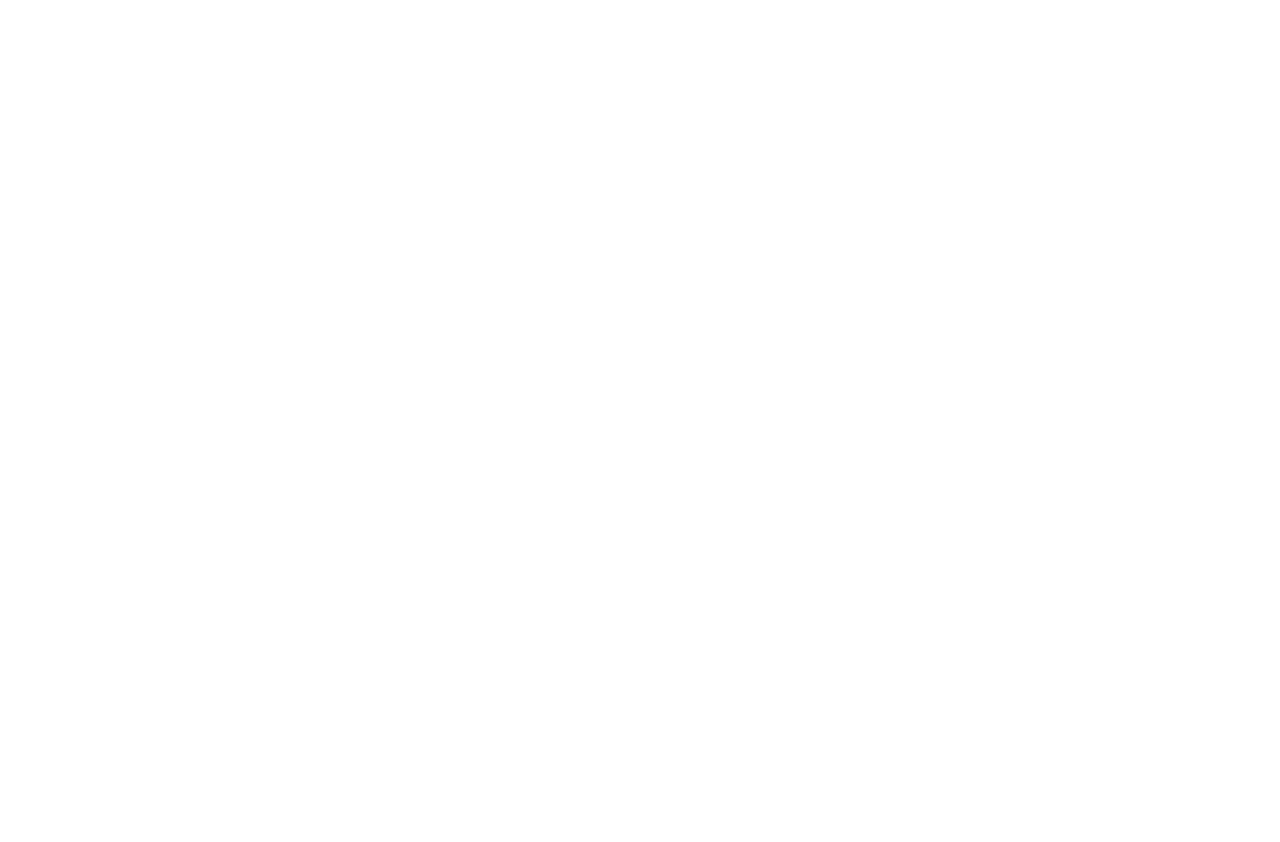
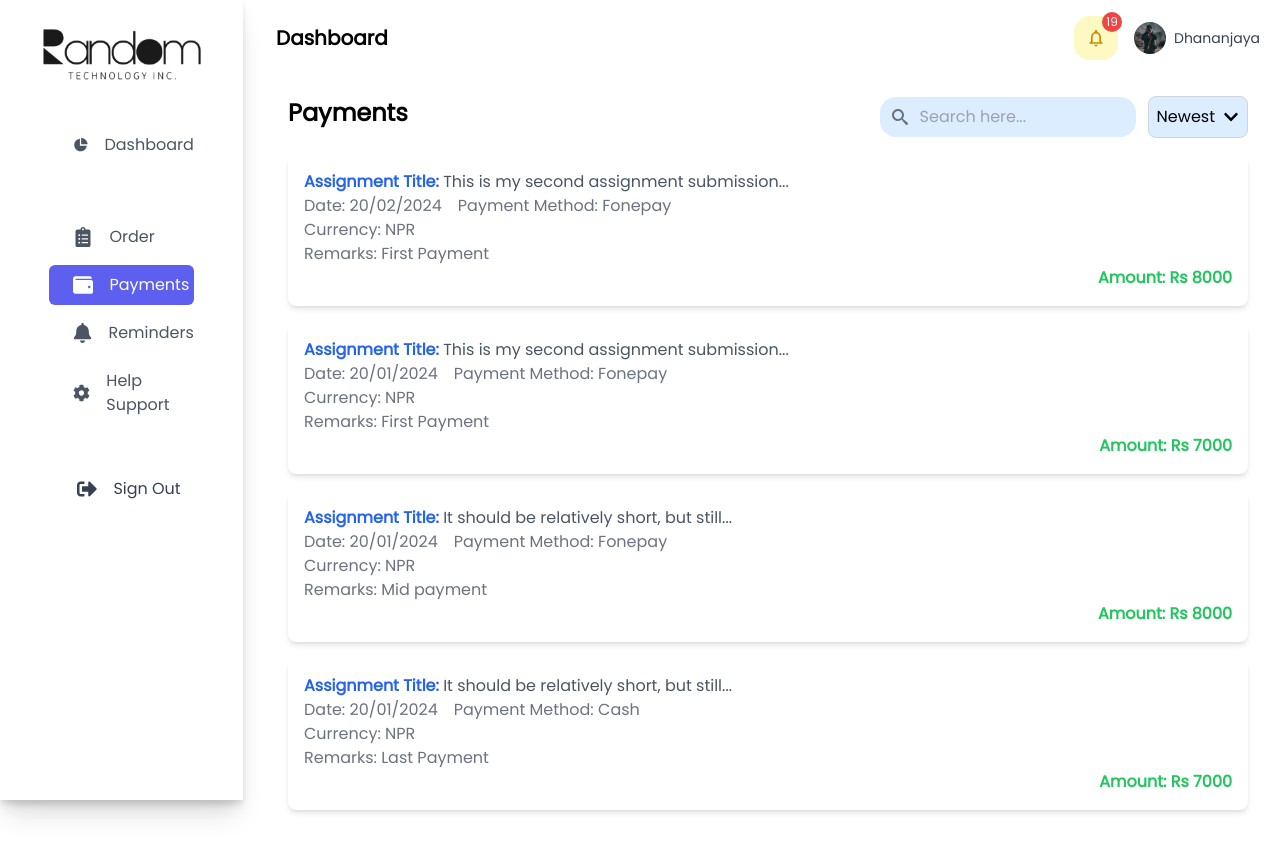
Before and after one commit to MilanPokharel1/AssignmentNepal, a React (Vite) app: page /client/payments in a window 1280 px wide. Before the commit this address had no page. Before the commit the page ends 800 px from the top, so only its background shows below. Built offline with nearby package versions, Linux system fonts and the light colour scheme.

Commit message:
Added a bit if client ui

```diff
--- a/src/App.jsx
+++ b/src/App.jsx
@@ -4,6 +4,7 @@
 import { BrowserRouter as Router, Route, Routes } from "react-router-dom";
 import Client from "./screens/client/Client";
 import ClientOrder from "./screens/client/Order/ClientOrder";
+import ClientPayments from "./screens/client/Payments/ClientPayments";
 
 function App() {
   return (
@@ -13,6 +14,7 @@
         <Route path="/client" element={<Client />}>
           <Route index element={<ClientDashboard />} />
           <Route path="orders" element={<ClientOrder />} />
+          <Route path="payments" element={<ClientPayments />} />
         </Route>
         <Route path="/admin-dashboard" element={<AdminDashboard />} />
       </Routes>
--- a/src/screens/client/ClientComponents/SideNavbar.jsx
+++ b/src/screens/client/ClientComponents/SideNavbar.jsx
@@ -67,7 +67,7 @@
           </div>
           <div>
             <NavLink
-              to="/payments"
+              to="/client/payments"
               className={({ isActive }) =>
                 `${linkStyles} ${isActive ? activeLinkStyles : ""}`
               }
--- /dev/null
+++ b/src/screens/client/Payments/ClientPayments.jsx
@@ -0,0 +1,181 @@
+import React, { useState } from "react";
+import { ImSearch } from "react-icons/im";
+import { FaChevronDown } from "react-icons/fa";
+import PaymentCard from "./Components/PaymentCard";
+
+const ClientPayments = () => {
+  const [searchTerm, setSearchTerm] = useState("");
+  const [sortOrder, setSortOrder] = useState("Newest");
+  const [showOptions, setShowOptions] = useState(false);
+
+  const paymentData = [
+    {
+      title: "This is my second assignment submission...",
+      date: "20/02/2024",
+      method: "Fonepay",
+      currency: "NPR",
+      remarks: "First Payment",
+      amount: 8000,
+    },
+    {
+      title: "This is my second assignment submission...",
+      date: "20/01/2024",
+      method: "Fonepay",
+      currency: "NPR",
+      remarks: "First Payment",
+      amount: 7000,
+    },
+    {
+      title: "It should be relatively short, but still...",
+      date: "20/01/2024",
+      method: "Fonepay",
+      currency: "NPR",
+      remarks: "Mid payment",
+      amount: 8000,
+    },
+    {
+      title: "It should be relatively short, but still...",
+      date: "20/01/2024",
+      method: "Cash",
+      currency: "NPR",
+      remarks: "Last Payment",
+      amount: 7000,
+    },
+  ];
+
+  const highlightText = (text, searchTerm) => {
+    if (!searchTerm) return text;
+
+    const parts = text.toString().split(new RegExp(`(${searchTerm})`, "gi"));
+    return parts.map((part, index) =>
+      part.toLowerCase() === searchTerm.toLowerCase() ? (
+        <span key={index} className="bg-yellow-200">
+          {part}
+        </span>
+      ) : (
+        part
+      )
+    );
+  };
+
+  const filteredPayments = paymentData.filter((payment) => {
+    const searchStr = searchTerm.toLowerCase();
+    return (
+      payment.title.toLowerCase().includes(searchStr) ||
+      payment.method.toLowerCase().includes(searchStr) ||
+      payment.remarks.toLowerCase().includes(searchStr) ||
+      payment.amount.toString().includes(searchStr) ||
+      payment.date.toLowerCase().includes(searchStr)
+    );
+  });
+
+  const sortedPayments = [...filteredPayments].sort((a, b) => {
+    const dateA = new Date(a.date.split("/").reverse().join("-"));
+    const dateB = new Date(b.date.split("/").reverse().join("-"));
+
+    switch (sortOrder) {
+      case "Newest":
+        return dateB - dateA;
+      case "Oldest":
+        return dateA - dateB;
+      case "Amount (High to Low)":
+        return b.amount - a.amount;
+      case "Amount (Low to High)":
+        return a.amount - b.amount;
+      default:
+        return 0;
+    }
+  });
+
+  const sortOptions = [
+    "Newest",
+    "Oldest",
+    "Amount (High to Low)",
+    "Amount (Low to High)",
+  ];
+
+  const NoDataFound = () => (
+    <div className="flex flex-col items-center justify-center py-16 px-4">
+      <div className="bg-gray-100 rounded-full p-6 mb-4">
+        <ImSearch className="w-12 h-12 text-gray-400" />
+      </div>
+      <h3 className="text-xl font-semibold text-gray-700 mb-2">
+        No Results Found
+      </h3>
+      <p className="text-gray-500 text-center max-w-md">
+        We couldn't find any payments matching "{searchTerm}". Try adjusting
+        your search terms or filters.
+      </p>
+      <button
+        onClick={() => setSearchTerm("")}
+        className="mt-4 px-4 py-2 bg-blue-500 text-white rounded-lg hover:bg-blue-600 transition-colors"
+      >
+        Clear Search
+      </button>
+    </div>
+  );
+
+  return (
+    <div className="p-8">
+      <div className="flex justify-between items-center">
+        <h1 className="text-2xl font-bold mb-6">Payments</h1>
+        <div className="flex justify-between items-center mb-4 gap-3">
+          <div className="relative">
+            <input
+              type="text"
+              placeholder="Search here..."
+              className="p-2 pl-10 border-none rounded-2xl px-4 bg-[#dbedff] w-64"
+              value={searchTerm}
+              onChange={(e) => setSearchTerm(e.target.value)}
+            />
+            <ImSearch className="absolute left-3 top-1/2 transform -translate-y-1/2 text-gray-500" />
+          </div>
+          <div className="relative">
+            <button
+              className="p-2 border border-gray-300 rounded-lg bg-[#dbedff] flex items-center gap-2"
+              onClick={() => setShowOptions(!showOptions)}
+            >
+              {sortOrder}
+              <FaChevronDown className="h-4 w-4" />
+            </button>
+            {showOptions && (
+              <div className="absolute right-0 mt-1 bg-white border border-gray-300 rounded-lg shadow-lg z-10">
+                {sortOptions.map((option) => (
+                  <div
+                    key={option}
+                    className="p-2 hover:bg-gray-100 cursor-pointer"
+                    onClick={() => {
+                      setSortOrder(option);
+                      setShowOptions(false);
+                    }}
+                  >
+                    {option}
+                  </div>
+                ))}
+              </div>
+            )}
+          </div>
+        </div>
+      </div>
+      <div className="space-y-4">
+        {sortedPayments.length > 0 ? (
+          sortedPayments.map((payment, index) => (
+            <PaymentCard
+              key={index}
+              title={highlightText(payment.title, searchTerm)}
+              date={highlightText(payment.date, searchTerm)}
+              method={highlightText(payment.method, searchTerm)}
+              currency={payment.currency}
+              remarks={highlightText(payment.remarks, searchTerm)}
+              amount={highlightText(`Rs ${payment.amount}`, searchTerm)}
+            />
+          ))
+        ) : (
+          <NoDataFound />
+        )}
+      </div>
+    </div>
+  );
+};
+
+export default ClientPayments;
--- /dev/null
+++ b/src/screens/client/Payments/Components/PaymentCard.jsx
@@ -0,0 +1,30 @@
+import React from 'react';
+
+const PaymentCard = ({ title, date, method, currency, remarks, amount }) => {
+    return (
+        <div className="bg-white shadow-md p-4 rounded-lg mb-4">
+            <div className="text-gray-600">
+                <span className="font-semibold text-blue-600">Assignment Title: </span>
+                <span>{title}</span>
+            </div>
+            <div className="text-gray-500">
+                <span className="font-medium">Date: </span>
+                <span>{date}</span>
+                <span className="mx-4">Payment Method: {method}</span>
+            </div>
+            <div className="text-gray-500">
+                <span className="font-medium">Currency: </span>
+                <span>{currency}</span>
+            </div>
+            <div className="text-gray-500">
+                <span className="font-medium">Remarks: </span>
+                <span>{remarks}</span>
+            </div>
+            <div className="text-green-500 font-semibold text-right">
+                Amount: {amount}
+            </div>
+        </div>
+    );
+};
+
+export default PaymentCard;
--- a/tailwind.config.js
+++ b/tailwind.config.js
@@ -8,5 +8,5 @@
       },
     },
   },
-  plugins: [require("@tailwindcss/line-clamp")],
+  plugins: [],
 };
```
Also changed, not shown: src/Colors.js (added), 1 other file (tests, documents, lock files or other folders).
